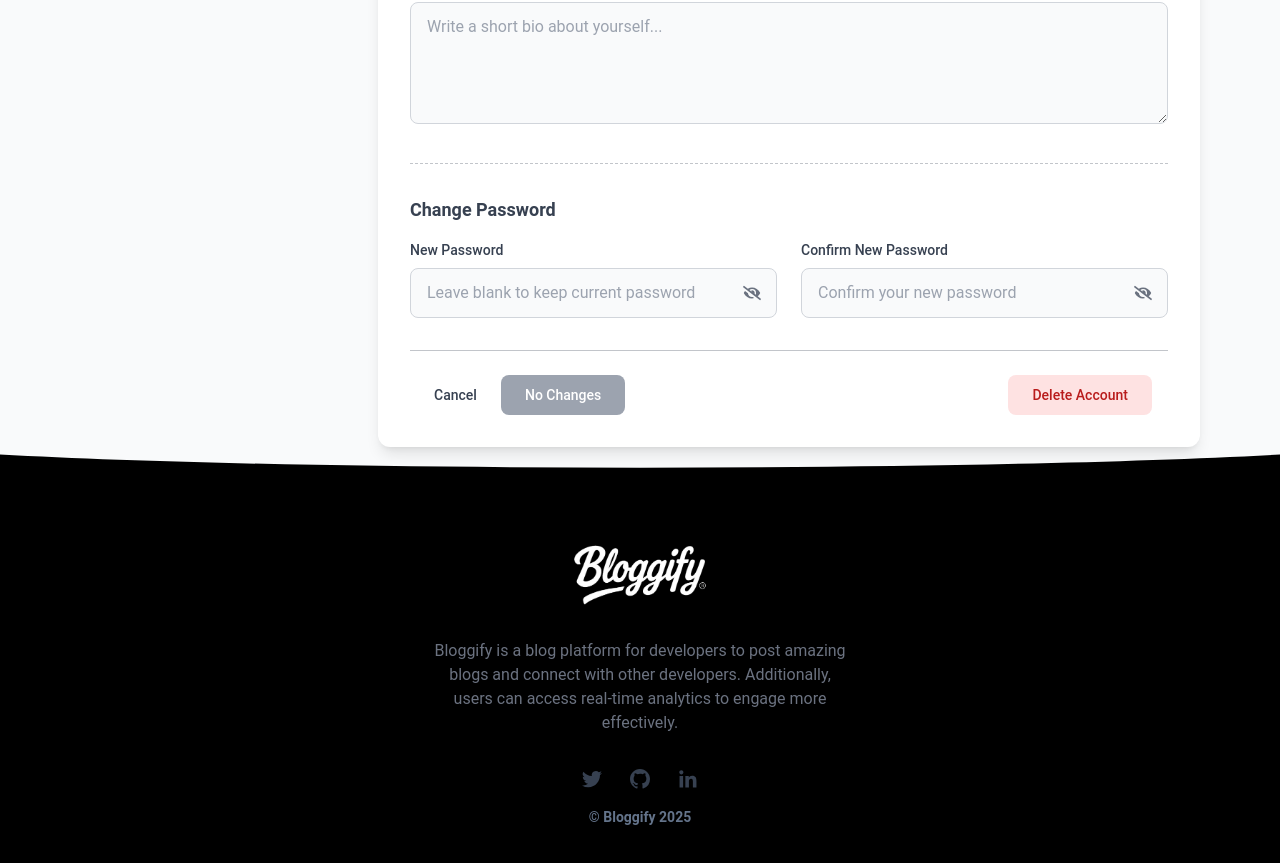
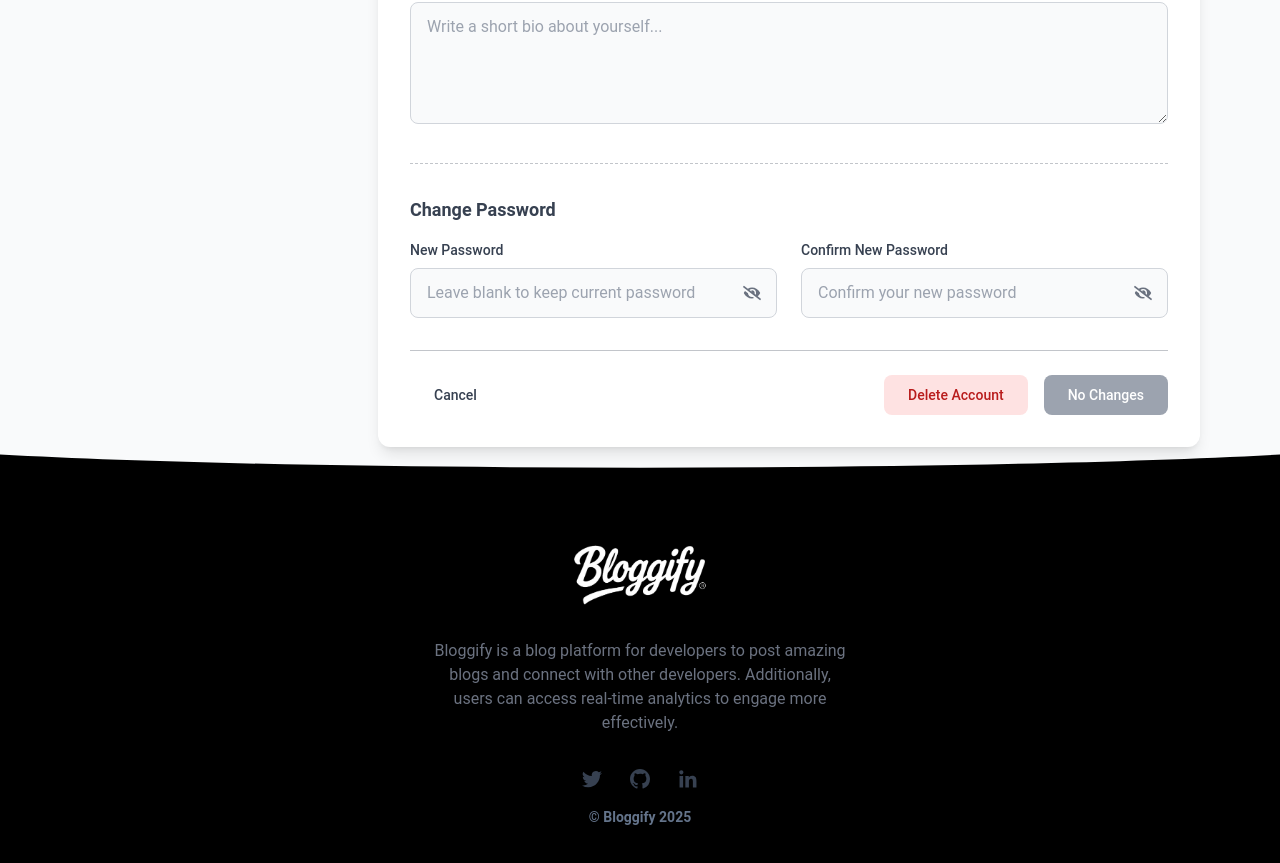
Before and after one commit to Kanishk1420/Bloggify-Blogging-Platform, a React (Vite) app in the folder Frontend/: page /profile/edit/1 in a window 1280 px wide. Shown: the part 834-1697 px from the top of the page. Built offline with nearby package versions, Linux system fonts and the light colour scheme; no server answers; sample sign-in values are in the browser's storage.

Commit message:
Delete warning box no scroll background added

```diff
--- a/Frontend/src/pages/ProfileAction/EditProfile.jsx
+++ b/Frontend/src/pages/ProfileAction/EditProfile.jsx
@@ -6,7 +6,11 @@ import { toast } from "react-toastify";
 import { useDispatch, useSelector } from "react-redux";
 import avatar from "../../assets/avatar.jpg";
 import { userApi } from "../../api/user";
-import { useGetUserQuery, useUpdateUserMutation, useDeleteUserMutation } from "../../api/user";
+import {
+  useGetUserQuery,
+  useUpdateUserMutation,
+  useDeleteUserMutation,
+} from "../../api/user";
 import { setCredentials } from "../../slices/AuthSlice";
 import Navbar from "../../components/Navbar/Navbar";
 import Footer from "../../components/Footer/Footer";
@@ -85,11 +89,6 @@ const EditProfile = () => {
       console.log("USERNAME FROM API:", user.username);
       console.log("USERNAME FROM REDUX:", userInfo?.user?.username);
       console.log("CURRENT USERNAME STATE:", username);
-
-      // Preserve form values with priority from:
-      // 1. Form's current state if editing
-      // 2. Redux state as backup
-      // 3. API data as last resort
 
       setUserId(user._id || "");
 
@@ -574,17 +573,34 @@ const EditProfile = () => {
 
       // Redirect to homepage after a short delay
       setTimeout(() => {
-        navigate('/');
+        navigate("/");
         setLoading(100);
       }, 1000);
     } catch (err) {
       console.error("Delete account error:", err);
-      toast.error(err?.data?.message || "Failed to delete account. Please try again.");
+      toast.error(
+        err?.data?.message || "Failed to delete account. Please try again."
+      );
       setIsDeleting(false);
       setShowDeleteModal(false);
       setLoading(0);
     }
   };
+
+  // Add this effect to manage body scroll locking
+  useEffect(() => {
+    // When delete modal is shown, prevent background scrolling
+    if (showDeleteModal) {
+      document.body.style.overflow = 'hidden';
+    } else {
+      document.body.style.overflow = 'auto';
+    }
+
+    // Cleanup function to ensure scroll is restored when component unmounts
+    return () => {
+      document.body.style.overflow = 'auto';
+    };
+  }, [showDeleteModal]);
 
   return (
     <>
@@ -1087,8 +1103,9 @@ const EditProfile = () => {
                     </div>
                   </div>
 
-                  {/* Form Actions */}
-                  <div className="flex justify-between items-center pt-6 border-t border-gray-700/30">
+                  {/* Form Actions - Improved Layout */}
+                  <div className="flex flex-wrap justify-between items-center gap-4 pt-6 border-t border-gray-700/30">
+                    {/* Left: Cancel Button */}
                     <button
                       type="button"
                       onClick={() => navigate(`/profile/${id}`)}
@@ -1101,6 +1118,22 @@ const EditProfile = () => {
                       Cancel
                     </button>
 
+                    {/* Right: Action Buttons Container */}
+                    <div className="flex gap-4">
+                      {/* Delete Account Button */}
+                      <button
+                        type="button"
+                        onClick={() => setShowDeleteModal(true)}
+                        className={`px-6 py-2.5 rounded-lg text-sm font-medium ${
+                          theme
+                            ? "bg-red-900/40 text-red-200 hover:bg-red-900/60"
+                            : "bg-red-100 text-red-700 hover:bg-red-200"
+                        } transition-colors`}
+                      >
+                        Delete Account
+                      </button>
+
+                      {/* Save Changes Button */}
                       <button
                         type="submit"
                         disabled={!formChanged && !hasChanges()}
@@ -1108,8 +1141,8 @@ const EditProfile = () => {
                           !formChanged && !hasChanges()
                             ? "bg-gray-400 cursor-not-allowed text-white"
                             : theme
-                          ? "w-full md:w-auto px-8 py-3 rounded-lg font-medium transition bg-gradient-to-r from-purple-600 to-indigo-600 hover:from-purple-700 hover:to-indigo-700 text-white"
-                          : "w-full md:w-auto px-8 py-3 rounded-lg font-medium transition bg-gradient-to-r from-purple-600 to-indigo-600 hover:from-purple-700 hover:to-indigo-700 text-white"
+                            ? "bg-gradient-to-r from-purple-600 to-indigo-600 hover:from-purple-700 hover:to-indigo-700 text-white"
+                            : "bg-gradient-to-r from-purple-600 to-indigo-600 hover:from-purple-700 hover:to-indigo-700 text-white"
                         } transition-colors`}
                       >
                         {loading > 0 ? (
@@ -1142,19 +1175,7 @@ const EditProfile = () => {
                           "Save Changes"
                         )}
                       </button>
-
-                    {/* Add the Delete Account button */}
-                    <button
-                      type="button"
-                      onClick={() => setShowDeleteModal(true)}
-                      className={`px-6 py-2.5 rounded-lg text-sm font-medium
-    ${theme
-      ? "bg-red-900/40 text-red-200 hover:bg-red-900/60"
-      : "bg-red-100 text-red-700 hover:bg-red-200"
-    } transition-colors ml-auto mr-4`}
-                    >
-                      Delete Account
-                    </button>
+                    </div>
                   </div>
                 </form>
               </div>
@@ -1167,26 +1188,60 @@ const EditProfile = () => {
 
       {/* Delete Account Confirmation Modal */}
       {showDeleteModal && (
-        <div className={`fixed inset-0 z-50 flex items-center justify-center p-4 ${theme ? "bg-black/80" : "bg-gray-900/50"}`}>
-          <div className={`w-full max-w-md p-6 rounded-lg shadow-lg ${theme ? "bg-zinc-800 text-white" : "bg-white text-gray-900"}`}>
+        <div
+          className={`fixed inset-0 z-50 flex items-center justify-center p-4 ${
+            theme ? "bg-black/80" : "bg-gray-900/50"
+          }`}
+        >
+          <div
+            className={`w-full max-w-md p-6 rounded-lg shadow-lg ${
+              theme ? "bg-zinc-800 text-white" : "bg-white text-gray-900"
+            }`}
+          >
             {/* Warning Icon */}
             <div className="mx-auto flex items-center justify-center h-16 w-16 rounded-full bg-red-100 mb-6">
-              <svg className="h-8 w-8 text-red-600" xmlns="http://www.w3.org/2000/svg" fill="none" viewBox="0 0 24 24" stroke="currentColor">
-                <path strokeLinecap="round" strokeLinejoin="round" strokeWidth={2} d="M12 9v2m0 4h.01m-6.938 4h13.856c1.54 0 2.502-1.667 1.732-3L13.732 4c-.77-1.333-2.694-1.333-3.464 0L3.34 16c-.77 1.333.192 3 1.732 3z" />
+              <svg
+                className="h-8 w-8 text-red-600"
+                xmlns="http://www.w3.org/2000/svg"
+                fill="none"
+                viewBox="0 0 24 24"
+                stroke="currentColor"
+              >
+                <path
+                  strokeLinecap="round"
+                  strokeLinejoin="round"
+                  strokeWidth={2}
+                  d="M12 9v2m0 4h.01m-6.938 4h13.856c1.54 0 2.502-1.667 1.732-3L13.732 4c-.77-1.333-2.694-1.333-3.464 0L3.34 16c-.77 1.333.192 3 1.732 3z"
+                />
               </svg>
             </div>
 
-            <h3 className={`text-xl font-bold mb-2 text-center ${theme ? "text-red-400" : "text-red-600"}`}>
+            <h3
+              className={`text-xl font-bold mb-2 text-center ${
+                theme ? "text-red-400" : "text-red-600"
+              }`}
+            >
               Delete Account Permanently
             </h3>
 
-            <p className={`text-center mb-6 ${theme ? "text-gray-300" : "text-gray-600"}`}>
-              This action <span className="font-bold">cannot be undone</span>. All your posts, comments, and profile data will be permanently deleted.
+            <p
+              className={`text-center mb-6 ${
+                theme ? "text-gray-300" : "text-gray-600"
+              }`}
+            >
+              This action <span className="font-bold">cannot be undone</span>.
+              All your posts, comments, and profile data will be permanently
+              deleted.
             </p>
 
             <div className="mb-6">
-              <label className={`block mb-2 text-sm font-medium ${theme ? "text-gray-300" : "text-gray-700"}`}>
-                Type <span className="font-mono font-bold">DELETE</span> to confirm:
+              <label
+                className={`block mb-2 text-sm font-medium ${
+                  theme ? "text-gray-300" : "text-gray-700"
+                }`}
+              >
+                Type <span className="font-mono font-bold">DELETE</span> to
+                confirm:
               </label>
               <input
                 type="text"
@@ -1229,9 +1284,25 @@ const EditProfile = () => {
               >
                 {isDeleting ? (
                   <span className="flex items-center justify-center">
-                    <svg className="animate-spin -ml-1 mr-2 h-4 w-4 text-white" xmlns="http://www.w3.org/2000/svg" fill="none" viewBox="0 0 24 24">
-                      <circle className="opacity-25" cx="12" cy="12" r="10" stroke="currentColor" strokeWidth="4"></circle>
-                      <path className="opacity-75" fill="currentColor" d="M4 12a8 8 0 018-8V0C5.373 0 0 5.373 0 12h4zm2 5.291A7.962 7.962 0 014.708 14H2c0 4.418 3.582 8 8 8v-2c-3.314 0-6-2.686-6-6zM20 12c0-4.418-3.582-8-8-8v2c3.314 0 6 2.686 6 6 0 1.385-.468 2.657-1.25 3.682l1.562 1.562A7.962 7.962 0 0020 12z"></path>
+                    <svg
+                      className="animate-spin -ml-1 mr-2 h-4 w-4 text-white"
+                      xmlns="http://www.w3.org/2000/svg"
+                      fill="none"
+                      viewBox="0 0 24 24"
+                    >
+                      <circle
+                        className="opacity-25"
+                        cx="12"
+                        cy="12"
+                        r="10"
+                        stroke="currentColor"
+                        strokeWidth="4"
+                      ></circle>
+                      <path
+                        className="opacity-75"
+                        fill="currentColor"
+                        d="M4 12a8 8 0 018-8V0C5.373 0 0 5.373 0 12h4zm2 5.291A7.962 7.962 0 014.708 14H2c0 4.418 3.582 8 8 8v-2c-3.314 0-6-2.686-6-6zM20 12c0-4.418-3.582-8-8-8v2c3.314 0 6 2.686 6 6 0 1.385-.468 2.657-1.25 3.682l1.562 1.562A7.962 7.962 0 0020 12z"
+                      ></path>
                     </svg>
                     Deleting...
                   </span>
```
Lines whose indentation alone changed are shown as unchanged.
